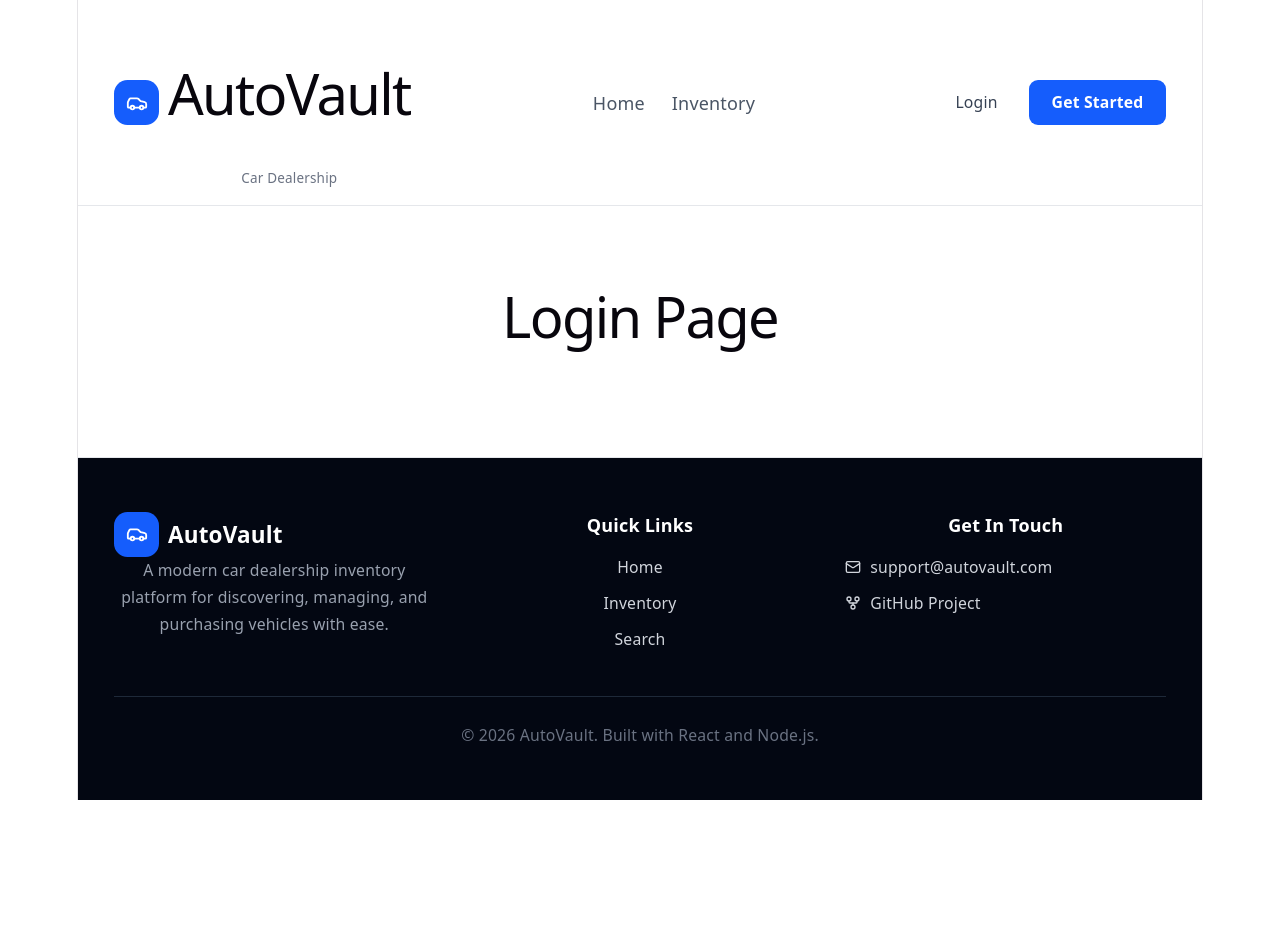
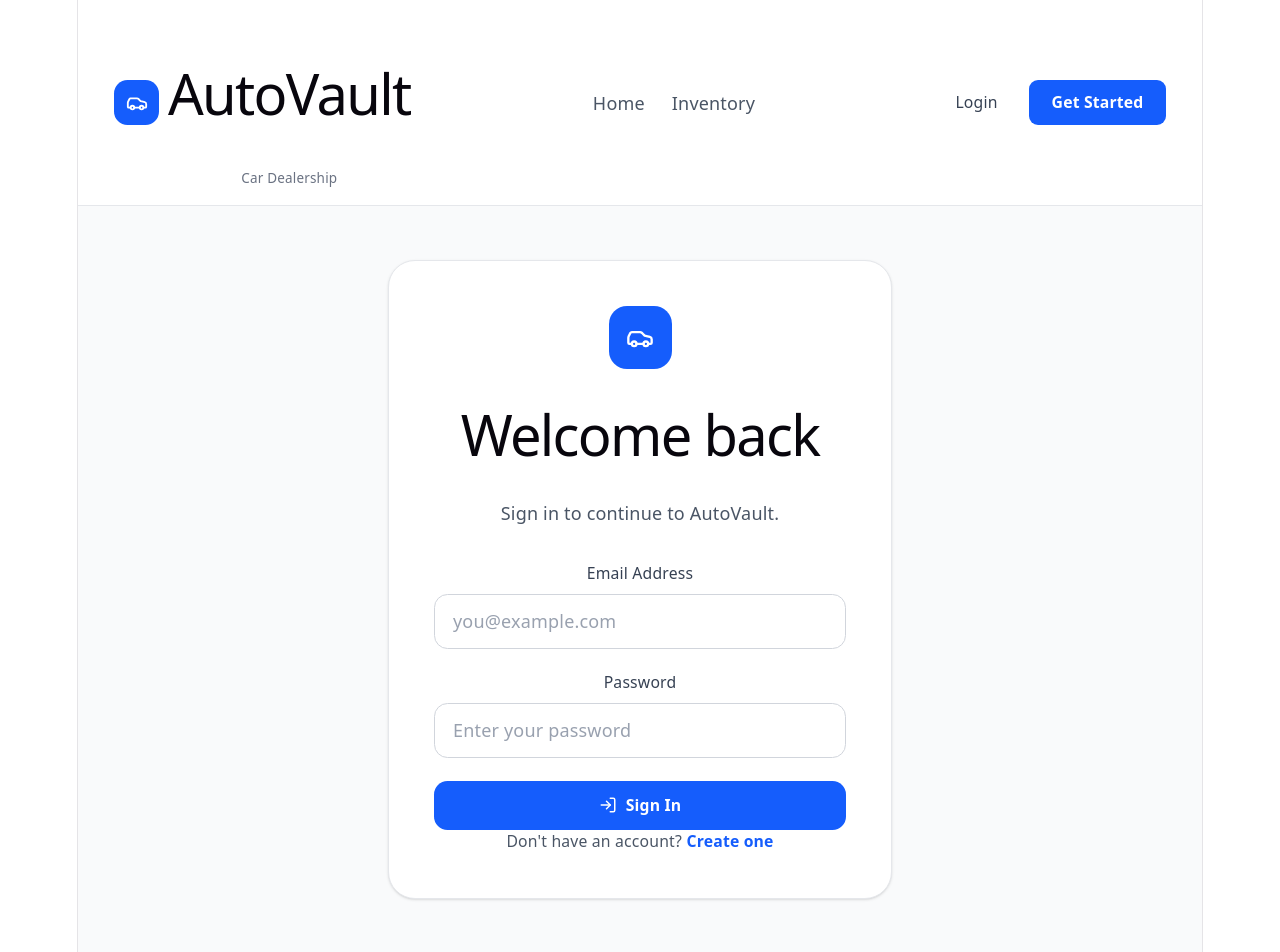
Before and after one commit to AbhayMall/car-dealership-inventory, a React app in the folder frontend/: page /login in a window 1280 px wide. Shown: the top 952 px of the page. Before the commit the page ends 800 px from the top, so only its background shows below. Built offline with nearby package versions, Linux system fonts and the light colour scheme; the HTML template or start-up script is replaced by a standard one.

Commit message:
feat: implement vehicle inventory search and purchase flow

```diff
--- a/frontend/src/pages/Login.jsx
+++ b/frontend/src/pages/Login.jsx
@@ -1,9 +1,194 @@
+import {
+  useState,
+} from "react";
+
+import {
+  Link,
+  useLocation,
+  useNavigate,
+} from "react-router-dom";
+
+import {
+  Car,
+  LogIn,
+} from "lucide-react";
+
+import Input from "../components/Input";
+import Button from "../components/Button";
+
+import {
+  useAuth,
+} from "../context/AuthContext";
+
 const Login = () => {
+
+  const navigate = useNavigate();
+
+  const location = useLocation();
+
+  const {
+    login,
+  } = useAuth();
+
+  const [formData, setFormData] = useState({
+    email: "",
+    password: "",
+  });
+
+  const [error, setError] = useState("");
+
+  const [loading, setLoading] = useState(false);
+
+  const handleChange = (event) => {
+
+    const {
+      name,
+      value,
+    } = event.target;
+
+    setFormData((previous) => ({
+      ...previous,
+      [name]: value,
+    }));
+
+  };
+
+  const handleSubmit = async (event) => {
+
+    event.preventDefault();
+
+    setError("");
+
+    setLoading(true);
+
+    try {
+
+      await login(
+        formData.email,
+        formData.password
+      );
+
+      const destination =
+        location.state?.from?.pathname ||
+        "/dashboard";
+
+      navigate(destination, {
+        replace: true,
+      });
+
+    } catch (error) {
+
+      setError(
+        error.response?.data?.message ||
+        "Invalid email or password."
+      );
+
+    } finally {
+
+      setLoading(false);
+
+    }
+
+  };
+
   return (
-    <div className="p-10">
-      <h1 className="text-3xl font-bold">
-        Login Page
-      </h1>
+    <div className="flex min-h-[calc(100vh-80px)] items-center justify-center bg-gray-50 px-4 py-12">
+
+      <div className="w-full max-w-md">
+
+        <div className="rounded-3xl border border-gray-200 bg-white p-8 shadow-sm sm:p-10">
+
+          {/* Logo */}
+
+          <div className="mb-8 text-center">
+
+            <div className="mx-auto flex h-14 w-14 items-center justify-center rounded-2xl bg-blue-600 text-white">
+              <Car size={28} />
+            </div>
+
+            <h1 className="mt-5 text-3xl font-bold text-gray-900">
+              Welcome back
+            </h1>
+
+            <p className="mt-2 text-gray-600">
+              Sign in to continue to AutoVault.
+            </p>
+
+          </div>
+
+          {/* Error */}
+
+          {error && (
+            <div className="mb-6 rounded-xl border border-red-200 bg-red-50 p-4 text-sm text-red-700">
+              {error}
+            </div>
+          )}
+
+          {/* Form */}
+
+          <form
+            onSubmit={handleSubmit}
+            className="space-y-5"
+          >
+
+            <Input
+              label="Email Address"
+              type="email"
+              name="email"
+              value={formData.email}
+              onChange={handleChange}
+              placeholder="you@example.com"
+              required
+            />
+
+            <Input
+              label="Password"
+              type="password"
+              name="password"
+              value={formData.password}
+              onChange={handleChange}
+              placeholder="Enter your password"
+              required
+            />
+
+            <Button
+              type="submit"
+              disabled={loading}
+              className="w-full"
+            >
+
+              {loading ? (
+                "Signing In..."
+              ) : (
+                <span className="flex items-center gap-2">
+                  <LogIn size={18} />
+                  Sign In
+                </span>
+              )}
+
+            </Button>
+
+          </form>
+
+          {/* Register */}
+
+          <p className="mt-6 text-center text-sm text-gray-600">
+
+            Don't have an account?
+
+            <Link
+              to="/register"
+              className="ml-1 font-semibold text-blue-600 hover:text-blue-700"
+            >
+              Create one
+            </Link>
+
+          </p>
+
+        </div>
+
+      </div>
+
     </div>
   );
 };
--- a/frontend/src/pages/VehicleDetails.jsx
+++ b/frontend/src/pages/VehicleDetails.jsx
@@ -1,9 +1,268 @@
+import {
+  useEffect,
+  useState,
+} from "react";
+
+import {
+  useNavigate,
+  useParams,
+} from "react-router-dom";
+
+import {
+  ArrowLeft,
+  Car,
+  CheckCircle,
+  Package,
+} from "lucide-react";
+
+import api from "../services/api";
+
 const VehicleDetails = () => {
+
+  const {
+    id,
+  } = useParams();
+
+  const navigate = useNavigate();
+
+  const [vehicle, setVehicle] =
+    useState(null);
+
+  const [loading, setLoading] =
+    useState(true);
+
+  const [error, setError] =
+    useState("");
+
+  const [purchasing, setPurchasing] =
+    useState(false);
+
+  const [purchaseMessage, setPurchaseMessage] =
+    useState("");
+
+  const handlePurchase = async () => {
+    try {
+      setPurchasing(true);
+      setPurchaseMessage("");
+
+      const response = await api.post(
+        `/vehicles/${id}/purchase`
+      );
+
+      setVehicle(
+        response.data.vehicle ||
+        response.data
+      );
+
+      setPurchaseMessage(
+        "Vehicle purchased successfully!"
+      );
+    } catch (error) {
+      setPurchaseMessage(
+        error.response?.data?.message ||
+        "Purchase failed."
+      );
+    } finally {
+      setPurchasing(false);
+    }
+  };
+
+  useEffect(() => {
+
+    const fetchVehicle = async () => {
+
+      try {
+
+        const response = await api.get(
+          `/vehicles/${id}`
+        );
+
+        setVehicle(
+          response.data.vehicle ||
+          response.data
+        );
+
+      } catch (error) {
+
+        setError(
+          error.response?.data?.message ||
+          "Unable to load vehicle."
+        );
+
+      } finally {
+
+        setLoading(false);
+
+      }
+
+    };
+
+    fetchVehicle();
+
+  }, [id]);
+
+  if (loading) {
+    return (
+      <div className="flex min-h-screen items-center justify-center">
+        <p className="text-gray-500">
+          Loading vehicle...
+        </p>
+      </div>
+    );
+  }
+
+  if (error) {
+    return (
+      <div className="mx-auto max-w-3xl px-4 py-20 text-center">
+
+        <p className="text-red-600">
+          {error}
+        </p>
+
+        <button
+          onClick={() => navigate("/inventory")}
+          className="mt-6 rounded-xl bg-blue-600 px-5 py-3 font-semibold text-white"
+        >
+          Back to Inventory
+        </button>
+
+      </div>
+    );
+  }
+
+  if (!vehicle) {
+    return null;
+  }
+
+  const isOutOfStock =
+    vehicle.quantity === 0;
+
   return (
-    <div className="p-10">
-      <h1 className="text-3xl font-bold">
-        Vehicle Detail Page
-      </h1>
+    <div className="min-h-screen bg-gray-50">
+
+      <main className="mx-auto max-w-7xl px-4 py-10 sm:px-6 lg:px-8">
+
+        <button
+          onClick={() => navigate(-1)}
+          className="mb-8 flex items-center gap-2 text-sm font-medium text-gray-600 hover:text-blue-600"
+        >
+          <ArrowLeft size={18} />
+          Back
+        </button>
+
+        <div className="grid overflow-hidden rounded-3xl border border-gray-200 bg-white shadow-sm lg:grid-cols-2">
+
+          {/* Visual */}
+
+          <div className="flex min-h-[500px] items-center justify-center bg-gray-100">
+
+            <Car
+              size={220}
+              strokeWidth={1}
+              className="text-gray-400"
+            />
+
+          </div>
+
+          {/* Details */}
+
+          <div className="p-8 sm:p-12">
+
+            <span className="rounded-full bg-blue-50 px-4 py-2 text-sm font-semibold text-blue-600">
+              {vehicle.category}
+            </span>
+
+            <p className="mt-8 text-lg font-semibold text-blue-600">
+              {vehicle.make}
+            </p>
+
+            <h1 className="mt-2 text-4xl font-bold text-gray-900">
+              {vehicle.model}
+            </h1>
+
+            <p className="mt-6 text-3xl font-bold text-gray-900">
+              £{Number(vehicle.price).toLocaleString("en-GB")}
+            </p>
+
+            <div className="my-8 h-px bg-gray-200" />
+
+            <div className="grid grid-cols-2 gap-5">
+
+              <div className="rounded-xl bg-gray-50 p-4">
+
+                <p className="text-sm text-gray-500">
+                  Category
+                </p>
+
+                <p className="mt-1 font-semibold">
+                  {vehicle.category}
+                </p>
+
+              </div>
+
+              <div className="rounded-xl bg-gray-50 p-4">
+
+                <p className="text-sm text-gray-500">
+                  Available
+                </p>
+
+                <p className="mt-1 font-semibold">
+                  {vehicle.quantity}
+                </p>
+
+              </div>
+
+            </div>
+
+            <div className="mt-8 flex items-center gap-3">
+
+              {isOutOfStock ? (
+                <>
+                  <Package className="text-red-500" />
+
+                  <p className="font-medium text-red-600">
+                    Currently out of stock
+                  </p>
+                </>
+              ) : (
+                <>
+                  <CheckCircle className="text-green-500" />
+
+                  <p className="font-medium text-green-600">
+                    Available for purchase
+                  </p>
+                </>
+              )}
+
+            </div>
+
+            <button
+              onClick={handlePurchase}
+              disabled={
+                isOutOfStock ||
+                purchasing
+              }
+              className="mt-8 w-full rounded-xl bg-blue-600 px-6 py-4 font-semibold text-white transition hover:bg-blue-700 disabled:cursor-not-allowed disabled:bg-gray-300"
+            >
+              {purchasing
+                ? "Processing..."
+                : isOutOfStock
+                  ? "Out of Stock"
+                  : "Purchase Vehicle"}
+            </button>
+
+            {purchaseMessage && (
+              <div className="mt-4 rounded-xl bg-green-50 p-4 text-sm font-medium text-green-700">
+                {purchaseMessage}
+              </div>
+            )}
+
+          </div>
+
+        </div>
+
+      </main>
+
     </div>
   );
 };
```
Also changed, not shown: frontend/src/components/VehicleCard.jsx (added).
